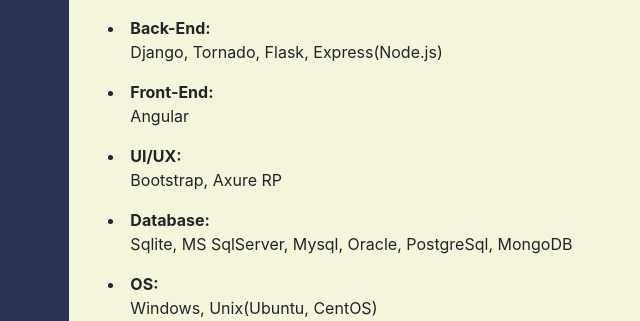
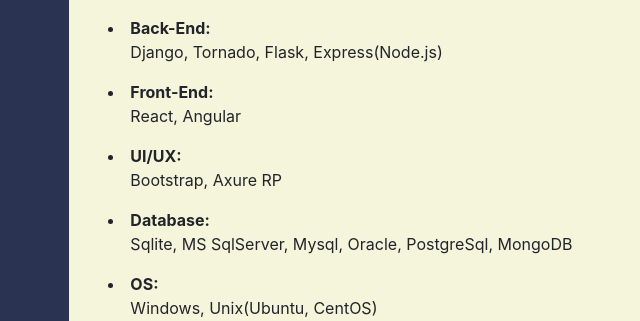
Before and after one commit to YizheZhang-Ervin/EasyEZ_V2, a Django app: page /fullstack/ in a window 1280 px wide. Shown: the part 844-1165 px from the top of the page, without its empty margins (144-784 px from the left). Run offline with Django 3.2, Linux system fonts and the light colour scheme; some libraries are stand-ins or nearby versions.

Commit message:
update skill-react

```diff
--- a/Blog/templates/fullstack.html
+++ b/Blog/templates/fullstack.html
@@ -40,7 +40,7 @@
                 <li><strong>Back-End:</strong></li>
                 <p>Django, Tornado, Flask, Express(Node.js)</p>
                 <li><strong>Front-End:</strong></li>
-                <p>Angular</p>
+                <p>React, Angular</p>
                 <li><strong>UI/UX:</strong></li>
                 <p>Bootstrap, Axure RP</p>
                 <li><strong>Database:</strong></li>
--- a/Blog/templates/introduction.html
+++ b/Blog/templates/introduction.html
@@ -109,7 +109,7 @@
                     <h4 id="p2">Skills Overview</h4>
                     <hr class="bg-dark" style="border:1px solid">
                     <details style="margin:0 auto " open=""><summary><b>Programming Languages</b></summary><a href="#">Python</a>, Java, SQL</details>
-                    <details style="margin:0 auto " open=""><summary><b>Web Technologies</b></summary>HTML/CSS, HTML5/CSS3, SCSS, JavaScript, TypeScript, Axure RP, Bootstrap, Angular</details>
+                    <details style="margin:0 auto " open=""><summary><b>Web Technologies</b></summary>React, Angular, Bootstrap, HTML/CSS, HTML5/CSS3, SCSS, JavaScript, TypeScript, Axure RP</details>
                     <details style="margin:0 auto " open=""><summary><b>Back-End</b></summary>Django, Tornado, Flask, Express(node.js)</details>
                     <details style="margin:0 auto " open=""><summary><b>Other Frameworks</b></summary>Scrapy, Selenium</details>
                     <details style="margin:0 auto " open=""><summary><b>Databases</b></summary>MS SQL Server, Oracle, SQLite, MySQL, PostgreSQL, MongoDB</details>
```
